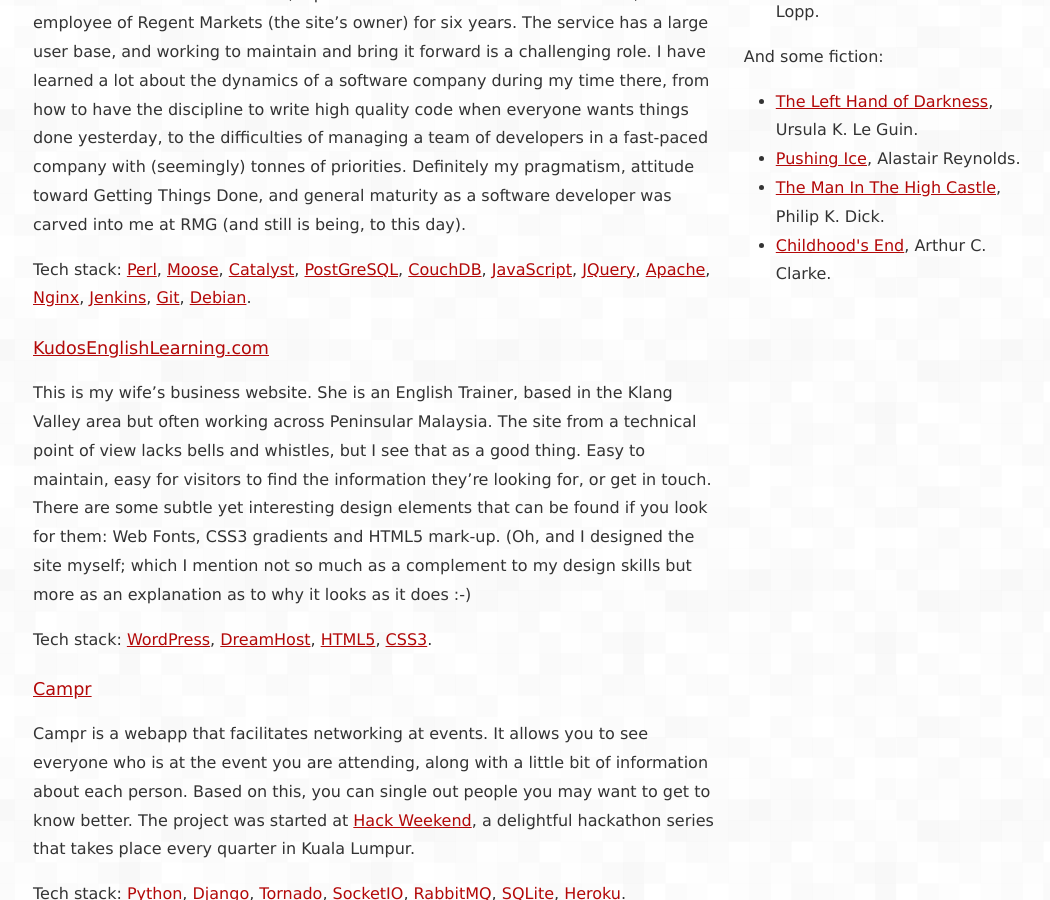
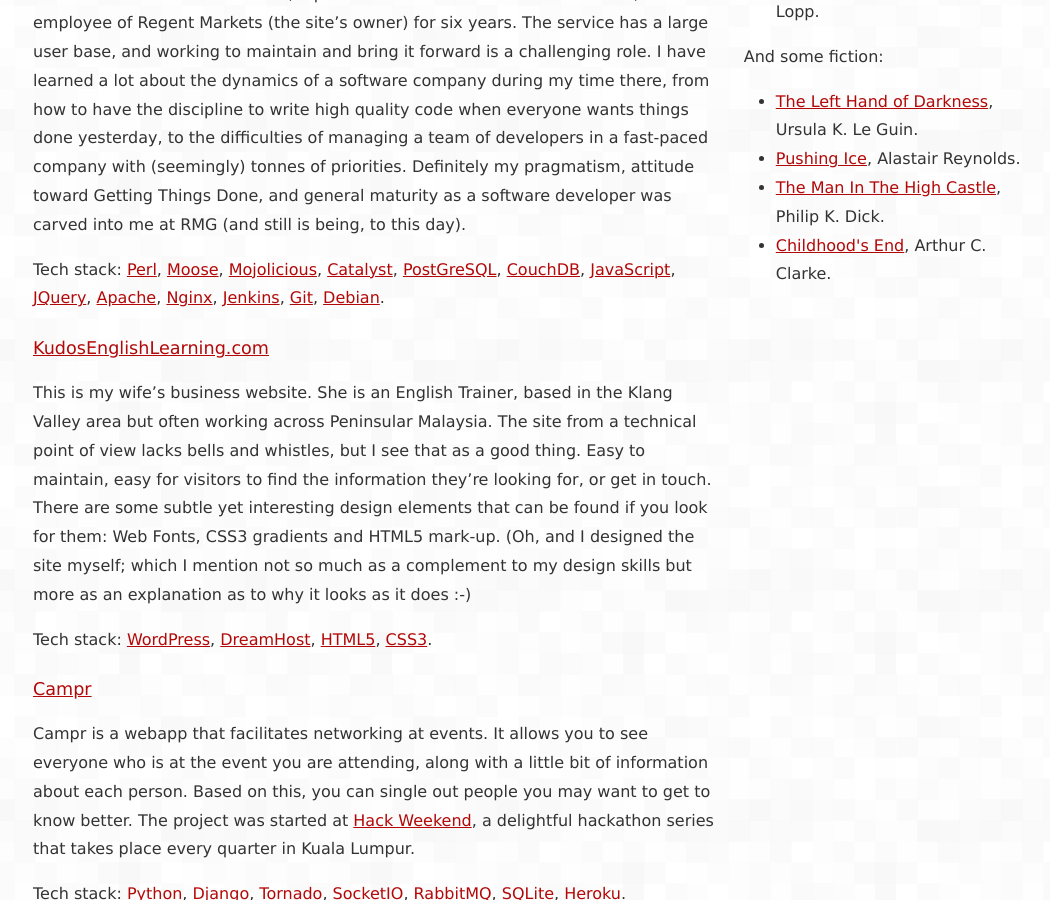
Before and after one commit to calumhalcrow/calumhalcrow, a Jekyll site: the page built from index.md, in a window 1280 px wide and 900 px high, scrolled down 642 px. Shown: the whole window, without its empty margins (112-1162 px from the left). Built offline with Jekyll 4.4.1, drawn with Linux system fonts in a browser that asks for light colours.

Commit message:
Added Mojolicious to list of techs at RMG.

```diff
--- a/index.md
+++ b/index.md
@@ -17,7 +17,7 @@
 
 I have worked on BetOnMarkets, a provider of fixed-odd financial contracts, as an employee of Regent Markets (the site's owner) for six years. The service has a large user base, and working to maintain and bring it forward is a challenging role. I have learned a lot about the dynamics of a software company during my time there, from how to have the discipline to write high quality code when everyone wants things done yesterday, to the difficulties of managing a team of developers in a fast-paced company with (seemingly) tonnes of priorities. Definitely my pragmatism, attitude toward Getting Things Done, and general maturity as a software developer was carved into me at RMG (and still is being, to this day).
 
-Tech stack: [Perl][1], [Moose][2], [Catalyst][3], [PostGreSQL][4], [CouchDB][5], [JavaScript][6], [JQuery][7], [Apache][8], [Nginx][9], [Jenkins][10], [Git][11], [Debian][12].
+Tech stack: [Perl][1], [Moose][2], [Mojolicious][24], [Catalyst][3], [PostGreSQL][4], [CouchDB][5], [JavaScript][6], [JQuery][7], [Apache][8], [Nginx][9], [Jenkins][10], [Git][11], [Debian][12].
 
 [1]: http://perl.org
 [2]: http://moose.perl.org
```
Also changed, not shown: other parts of index.md (+1 -0 lines).
